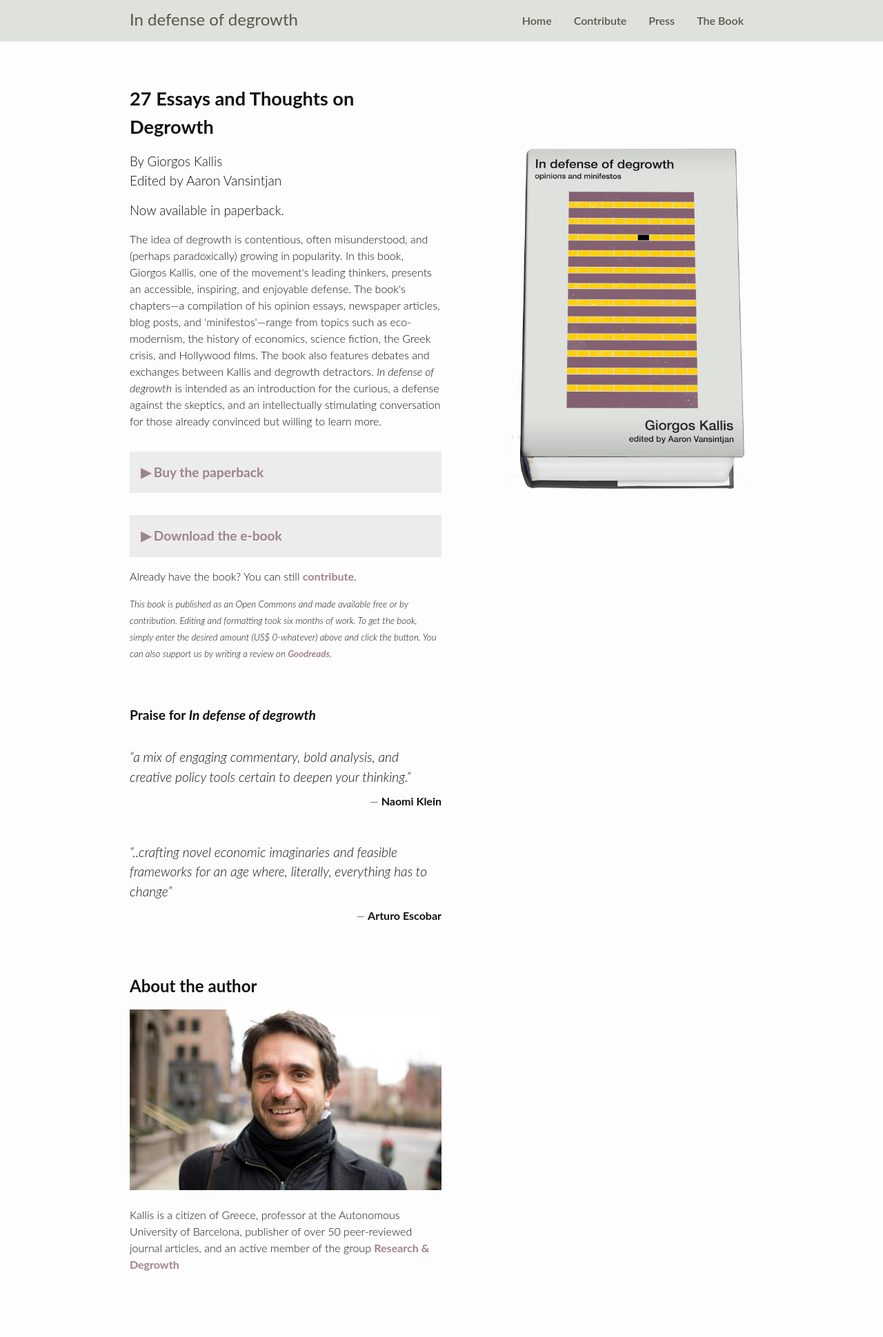
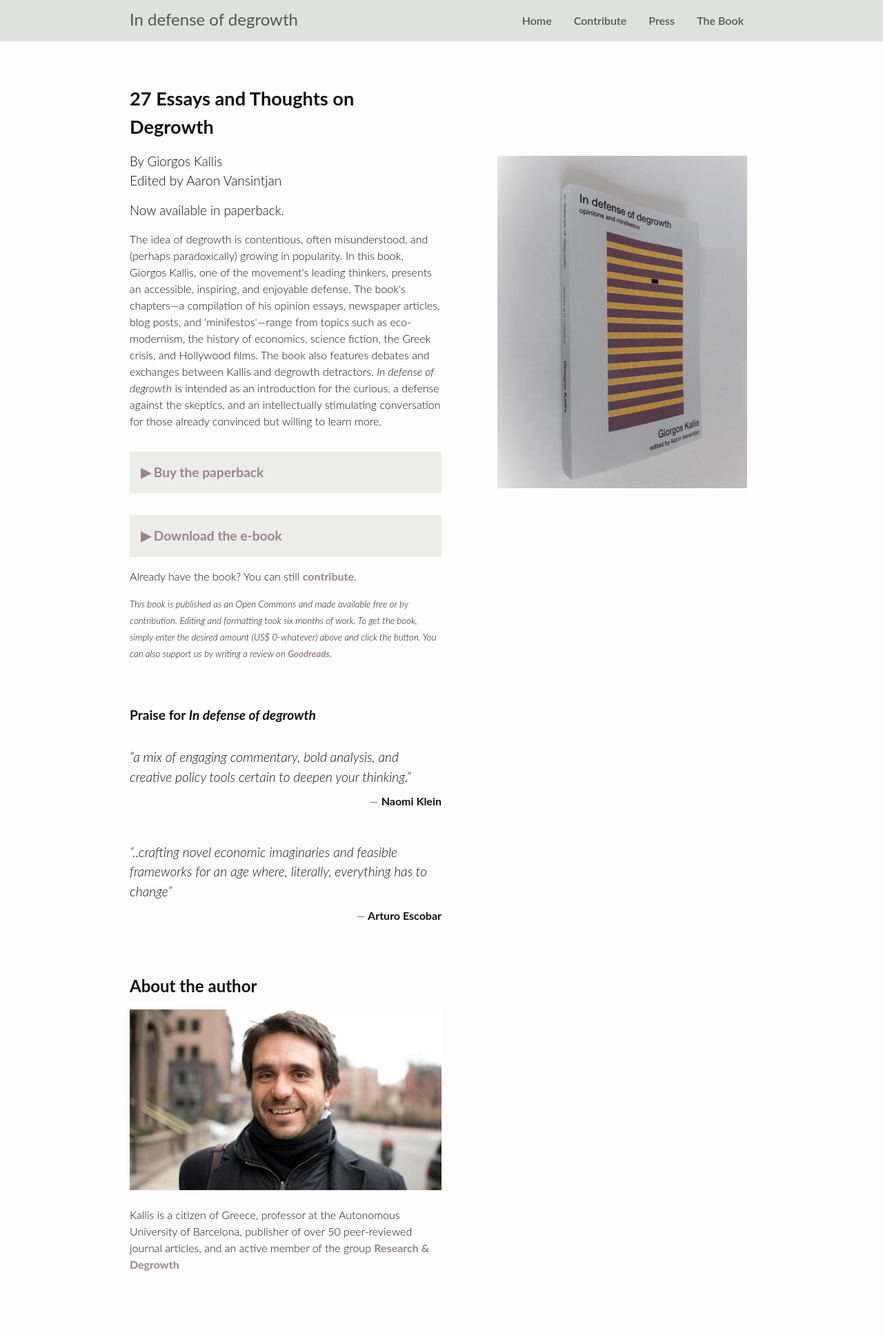
Before and after one commit to simonv3/indefenseofdegrowth, a Jekyll site: the page built from index.html, in a window 1280 px wide. Shown: the whole page at 69% size. Built offline with Jekyll 4.4.1, drawn with Linux system fonts in a browser that asks for light colours; nearby versions of some CDN libraries.

Commit message:
Add new cover photo

```diff
--- a/_sass/_details.scss
+++ b/_sass/_details.scss
@@ -107,7 +107,7 @@ input[name="amount"] {
     width: 100%;
     height: 33rem;
     background-position: center;
-    background-size: 198%;
+    background-size: 100%;
     background-repeat: no-repeat;
   }
 }
--- a/index.html
+++ b/index.html
@@ -61,6 +61,6 @@ layout: default
     </div>
   </div>
   <div class="image">
-    <div class="book-cover" style="background-image: url({{ "/public/cover_design_3d.png" | prepend: site.baseurl }})"></div>
+    <div class="book-cover" style="background-image: url({{ "/public/cover-photo.jpg" | prepend: site.baseurl }})"></div>
   </div>
 </div>
```
Also changed, not shown: public/cover-photo.jpg (added).
